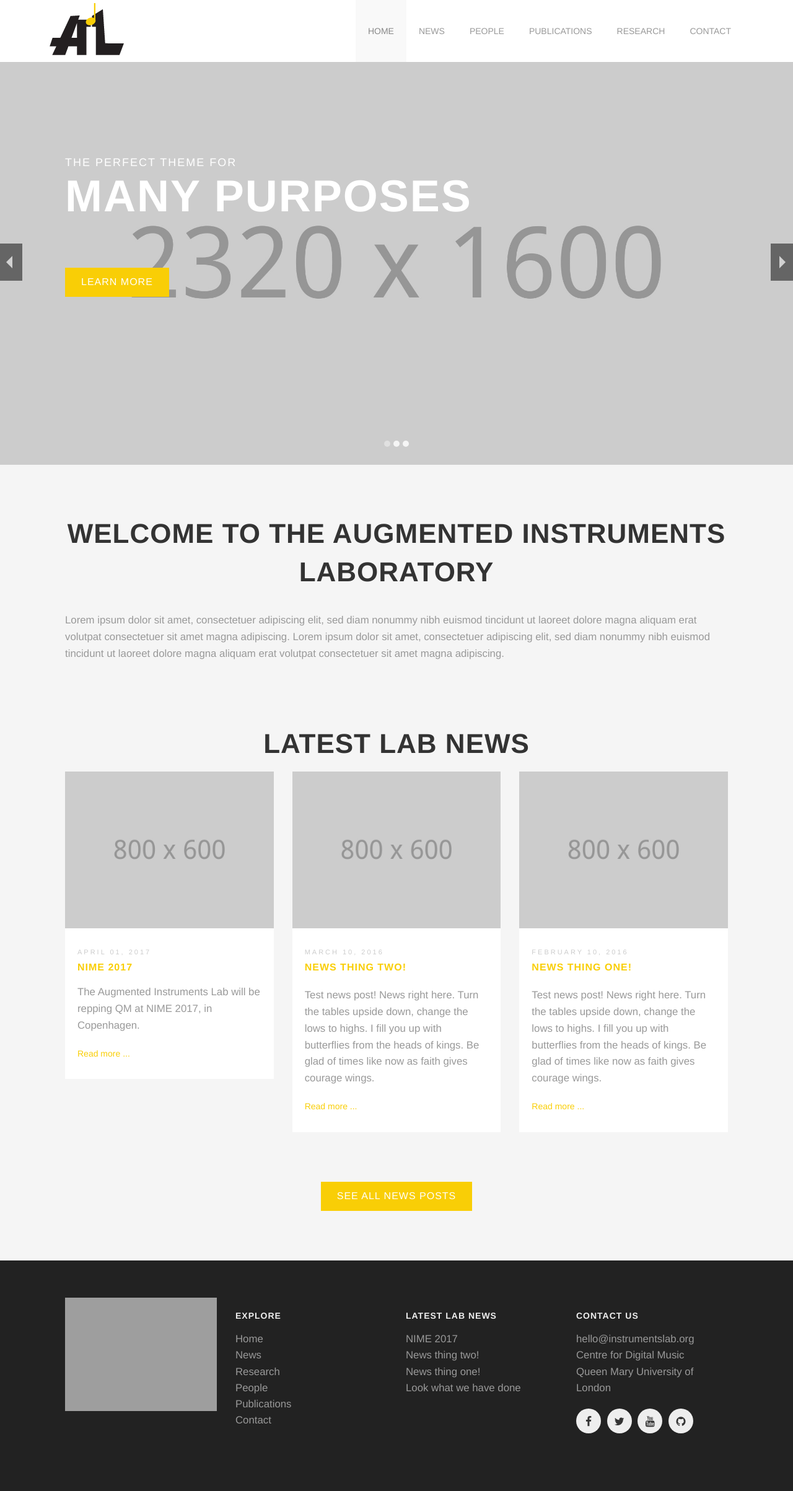
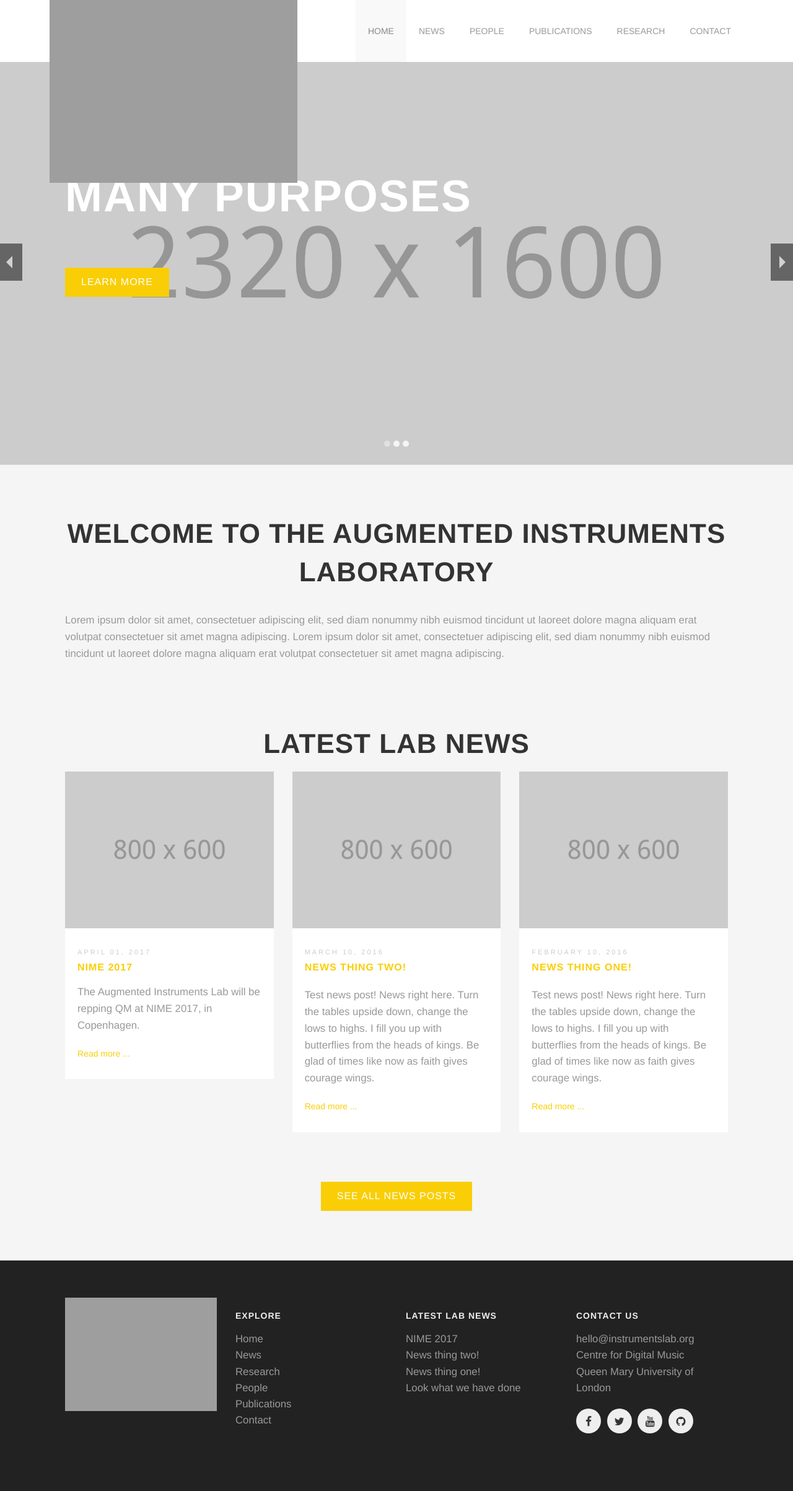
Before and after one commit to disastrid/instruments_lab, a Jekyll site: the page built from docs/index.html, in a window 1280 px wide. Shown: the whole page at 62% size. Built offline with Jekyll 4.4.1, drawn with Linux system fonts in a browser that asks for light colours; the list of posts is cut into pages by our own code.

Commit message:
Added link to text logo

```diff
--- a/docs/_includes/header.html
+++ b/docs/_includes/header.html
@@ -4,7 +4,7 @@
       <li class='name'>
 
           <a href='{{site.url}}/index.html'>
-            <img alt="" src="{{site.url}}/images/logo-no-text.png" />
+            <img alt="" src="{{site.url}}/images/ail-logo-text.png" />
           </a>
 
       </li>
```
